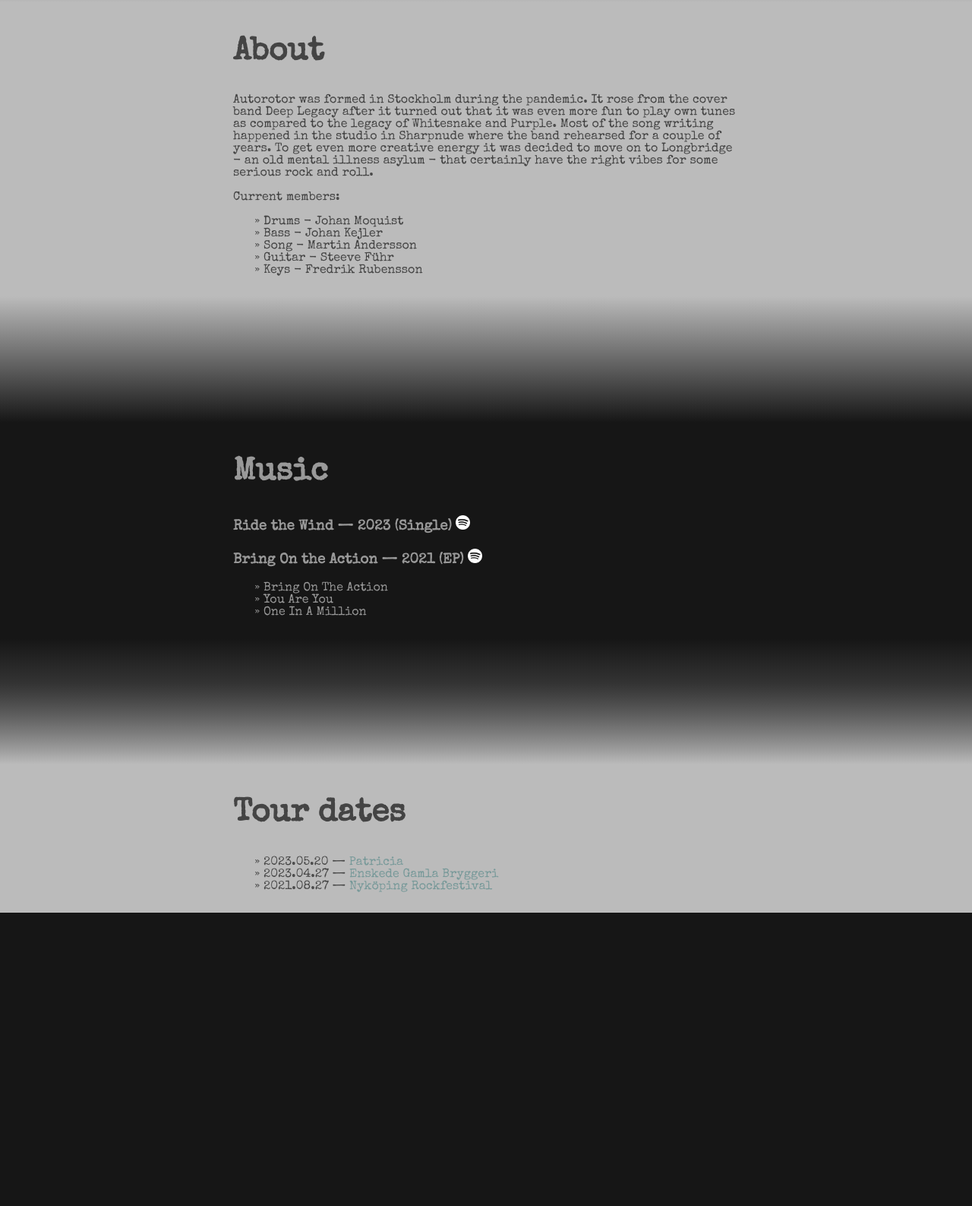
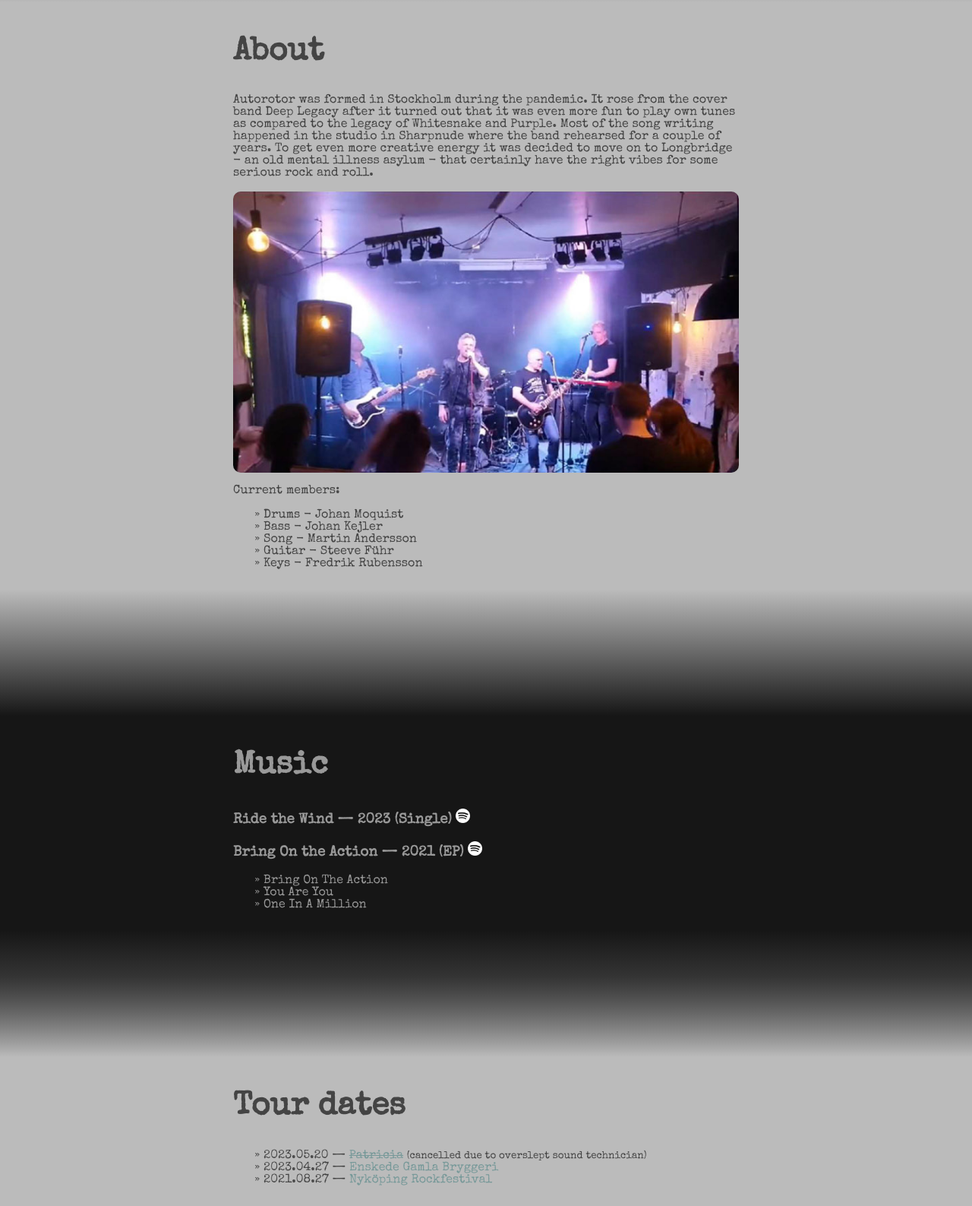
Before and after one commit to autorotor/autorotor, a plain HTML site: page index.html in a window 1280 px wide. Shown: the part 473-2060 px from the top of the page at 76% size. Before the commit the page ends 1674 px from the top, so only its background shows below. Drawn offline with nearby package versions, Linux system fonts and the light colour scheme.

Commit message:
added live image and cancelled the gig yesterday

```diff
--- a/index.html
+++ b/index.html
@@ -30,7 +30,7 @@
       .centrify {
           text-align: center;
       }
-      .logo {
+      .full-width-img {
           display: block;
           border-radius: 10px;
           max-width: 100%;
@@ -98,7 +98,7 @@
       </nav>
       <header>
         <div class="inner">
-          <img class="logo" src="img.png" alt="autorotor band picture"/>
+          <img class="full-width-img" src="img.png" alt="autorotor band picture"/>
         </div>
       </header>
       <div class="othermezzo"></div>
@@ -114,6 +114,7 @@
             to Longbridge - an old mental illness asylum - that certainly have the right vibes for some
             serious rock and roll.
           </p>
+          <img class="full-width-img" src="live.jpg" alt="auotrotor live at gamla enskede bryggeri"/>
           <p>
             Current members:
             <ul>
@@ -146,7 +147,7 @@
           <a id="tour" ></a>
           <h2>Tour dates</h2>
           <ul>
-            <li>2023.05.20 — <a href="https://www.tickster.com/sv/events/muee2cw9gftkfbb/2023-05-20/patricia-live">Patricia</a>
+            <li>2023.05.20 — <a href="https://www.tickster.com/sv/events/muee2cw9gftkfbb/2023-05-20/patricia-live"><s>Patricia</s></a> <small>(cancelled due to overslept sound technician)</small>
             <li>2023.04.27 — <a href="https://www.studieframjandet.se/stockholms-lan/gustav-arrangemang/kalenderhandelser/2023/april/stockholms-parlor-pa-gamla-enskede-bryggeri/">Enskede Gamla Bryggeri</a></li>
             <li>2021.08.27 — <a href="https://www.facebook.com/NykopingRockFestival/">Nyköping Rockfestival</a></li>
           </ul>
```
Also changed, not shown: live.jpg (added).
